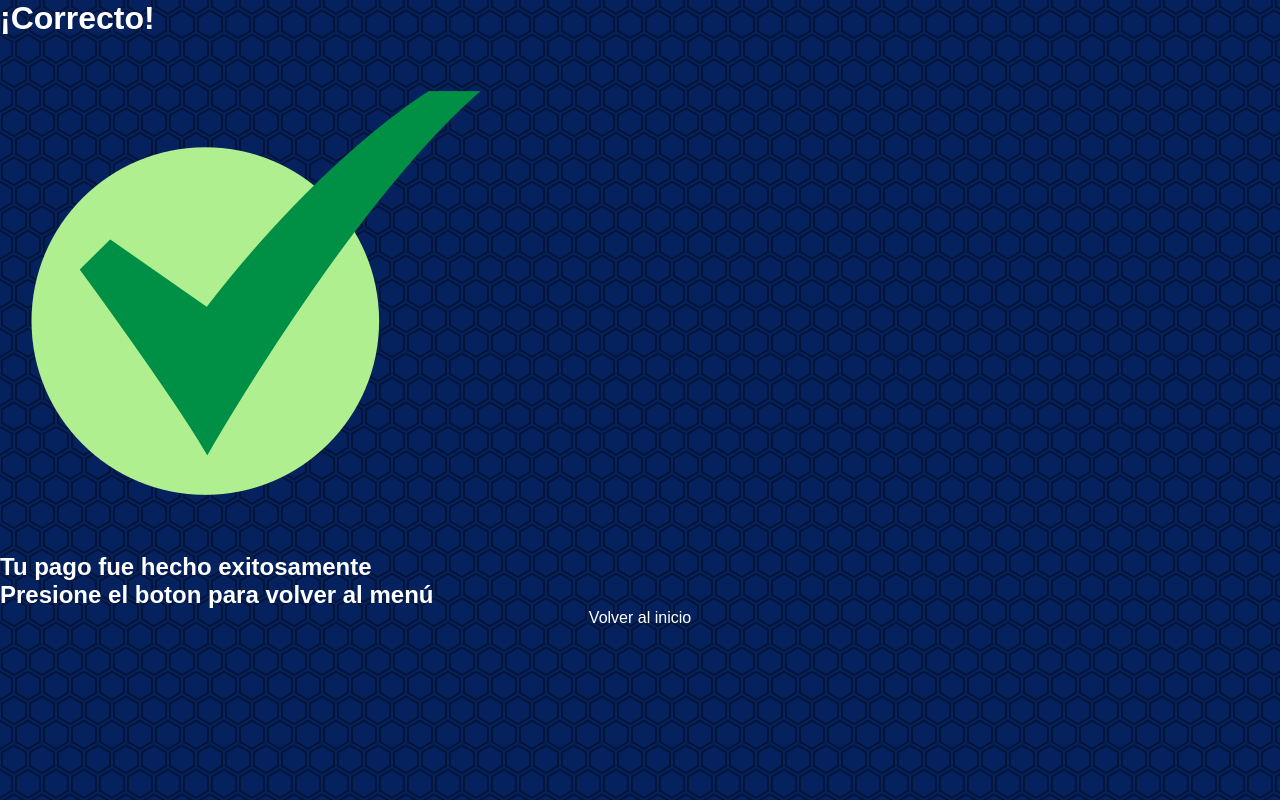
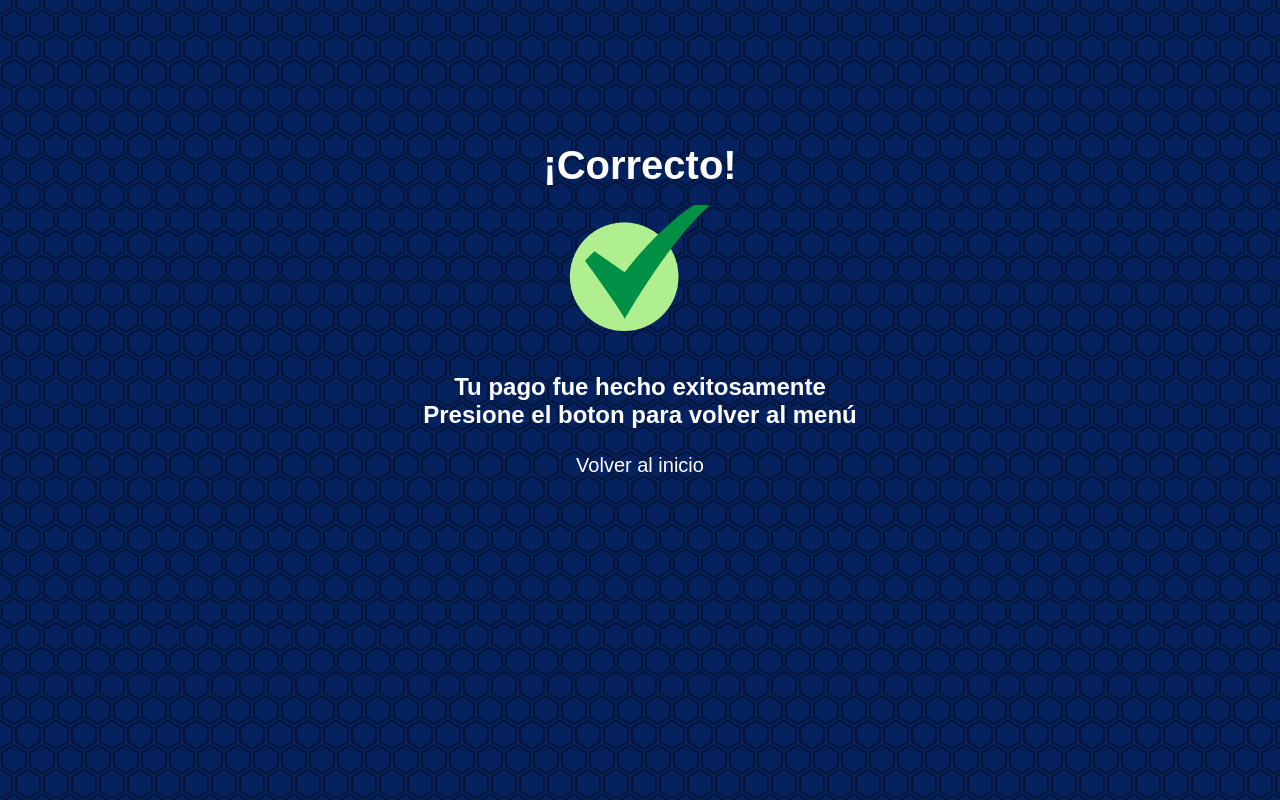
Before and after one commit to JoorgeS/LuisittoPremium, a Django app: page /pagoexitoso in a window 1280 px wide. Run offline with Django 4.2, Linux system fonts and the light colour scheme; some libraries are stand-ins or nearby versions.

Commit message:
Add files via upload

```diff
--- a/Superusuario/luisitto/Apps/static/core/css/style.css
+++ b/Superusuario/luisitto/Apps/static/core/css/style.css
@@ -34,7 +34,7 @@ ul {
     display: flex;
     justify-content: space-between;
     align-items: center;
-    height: 90px;
+    height: 60px;
     padding: 20px 0;
 }
 
@@ -953,3 +953,84 @@ main{
 
 
 }
+
+
+
+
+
+* {
+    box-sizing: border-box;
+}
+.contenedor{
+    width: 100%;
+    padding: 25px;
+    text-align: center;
+}
+.formulario3{
+
+    margin-top: 140px;
+    padding: 3px;
+}
+h1{
+    text-align: center;
+
+    font-size: 40px;
+}
+input[type="text"],
+input[type="password"]{
+    font-size: 20px;
+    width: 82%;
+    padding: 10px;
+    border: none;
+}
+.input-contenedor{
+    margin-bottom: 15px;
+    border: 1px solid #aaa;
+}
+.icon{
+    min-width: 50px;
+    text-align: center;
+    color: #999;
+}
+.button{
+    border: none;
+    width: 100%;
+    color: white;
+    font-size: 20px;
+
+    padding: 15px 20px;
+    border-radius: 5px;
+    cursor: pointer;
+}
+.button:hover{
+    background: cadetblue;
+}
+p{
+    text-align: center;
+}
+.link{
+    text-decoration: none;
+
+    font-weight: 600;
+}
+.link:hover{
+     color: cadetblue;
+}
+
+.check{
+    width: 20vh;
+    height: 20vh;
+    align-items: center;
+    margin-left: auto;
+    margin-right: auto;
+    display: block;
+}
+@media(min-width:768px)
+{
+    .formulario{
+        margin: auto;
+        width: 500px;
+        margin-top: 150px;
+        border-radius: 2%;
+    }
+}
```
